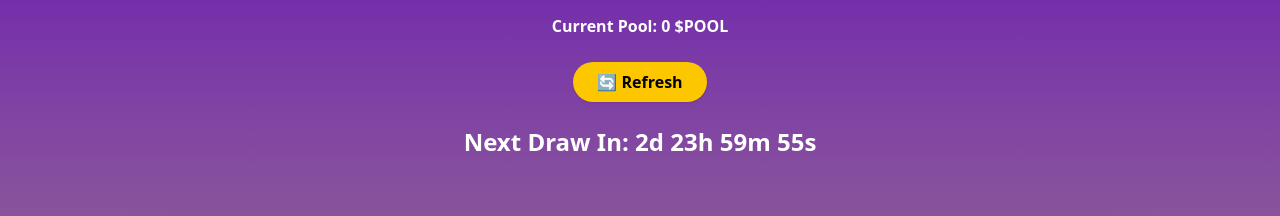
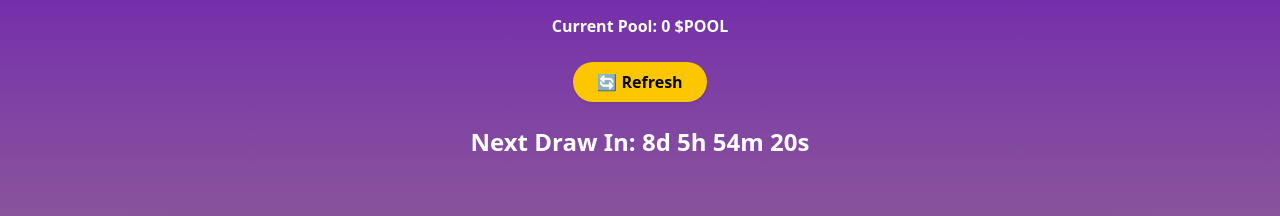
Before and after one commit to Prize-Pool/prizepool-site, a React (Vite) app: page / in a window 1280 px wide. Shown: the part 1222-1438 px from the top of the page. Built offline with nearby package versions, Linux system fonts and the light colour scheme; no server answers.

Commit message:
Fixed countdown

```diff
--- a/src/App.jsx
+++ b/src/App.jsx
@@ -4,15 +4,17 @@ export default function App() {
   // Countdown
   const [timeLeft, setTimeLeft] = useState(0);
 
+  // Fixed next draw date (example: Sept 25, 2025 18:00 UTC)
+  const NEXT_DRAW_DATE = new Date("2025-09-25T18:00:00Z");
+
   useEffect(() => {
-    const nextDraw = new Date();
-    nextDraw.setDate(nextDraw.getDate() + 3);
-    const tick = () => setTimeLeft(Math.max(0, nextDraw - new Date()));
-    tick();
+    const tick = () => setTimeLeft(Math.max(0, NEXT_DRAW_DATE - new Date()));
+    tick(); // run immediately
     const interval = setInterval(tick, 1000);
     return () => clearInterval(interval);
   }, []);
 
+  // Format ms into d h m s
   const formatTime = (ms) => {
     const sec = Math.floor(ms / 1000);
     const d = Math.floor(sec / 86400);
@@ -21,6 +23,7 @@ export default function App() {
     const s = sec % 60;
     return `${d}d ${h}h ${m}m ${s}s`;
   };
+
 
   // Token balance
   const [balance, setBalance] = useState(0);
```
